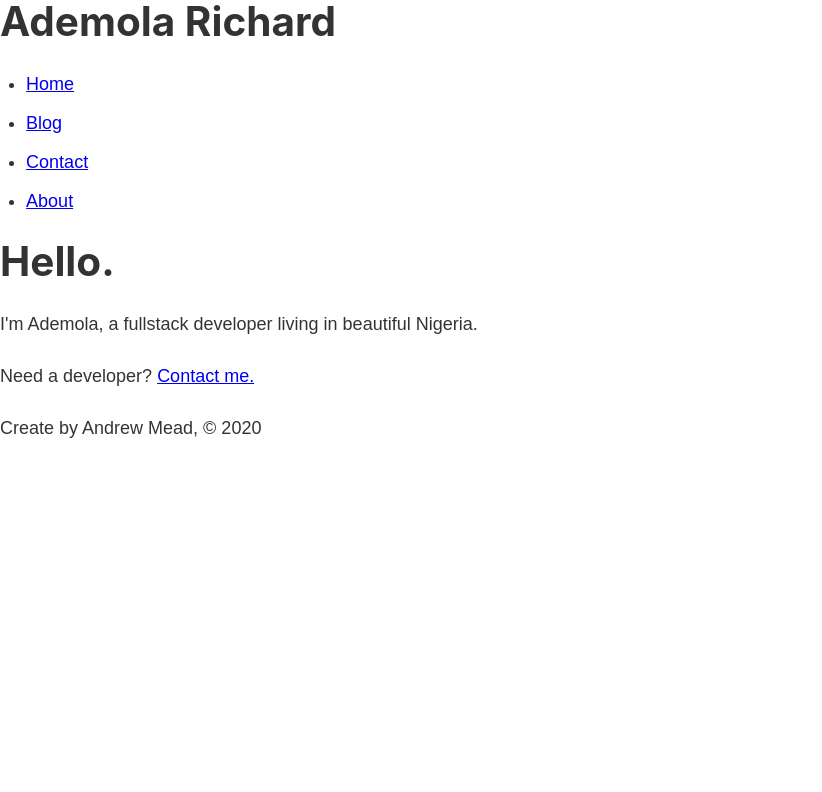
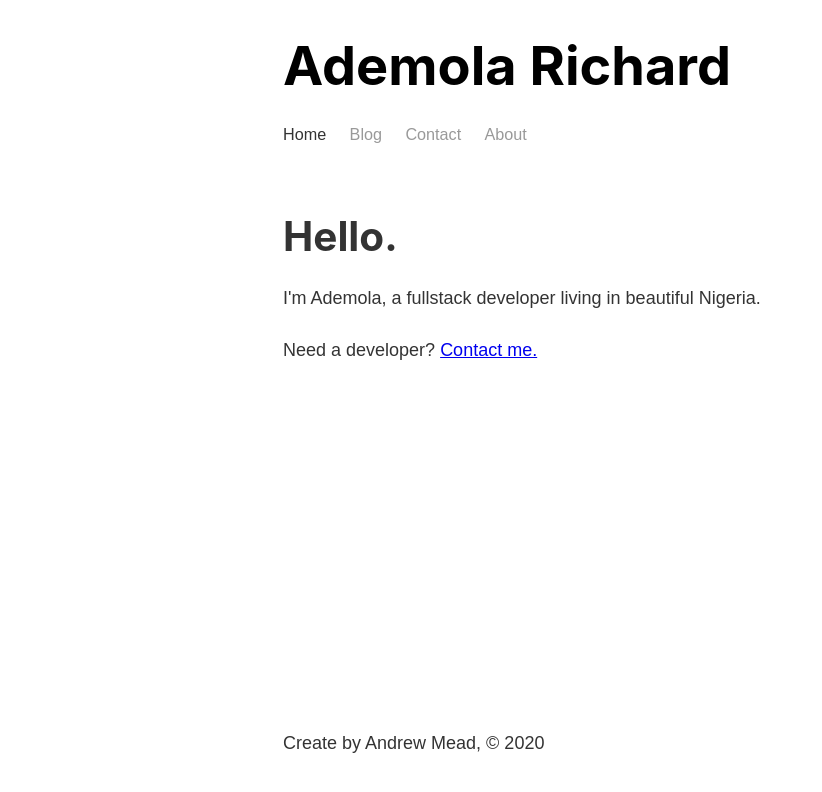
Before and after one commit to Emricky19/gatsby-blog, a Gatsby site: page / in a window 1280 px wide. Shown: the whole page, without its empty margins (0-822 px from the left). Built offline with nearby package versions, Linux system fonts and the light colour scheme; Gatsby itself is replaced by a stand-in of ours.

Commit message:
Added styles

```diff
--- a/src/components/header.js
+++ b/src/components/header.js
@@ -1,23 +1,28 @@
 import React from "react"
 import { Link } from "gatsby"
 
-const header = () => {
+import headerStyles from './header.module.scss'
+
+
+const Header = () => {
   return (
-    <header>
-      <h1>Ademola Richard</h1>
+    <header className={headerStyles.header}>
+      <h1>
+        <Link className={headerStyles.title} to="/">Ademola Richard</Link>
+      </h1>
       <nav>
-        <ul>
+        <ul className={headerStyles.nav_list}>
           <li>
-            <Link to="/">Home</Link>
+            <Link className={headerStyles.nav_item} activeClassName={headerStyles.active_nav_item} to="/">Home</Link>
           </li>
           <li>
-            <Link to="/blog">Blog</Link>
+            <Link className={headerStyles.nav_item} activeClassName={headerStyles.active_nav_item} to="/blog">Blog</Link>
           </li>
           <li>
-            <Link to="/contact">Contact</Link>
+            <Link className={headerStyles.nav_item} activeClassName={headerStyles.active_nav_item} to="/contact">Contact</Link>
           </li>
           <li>
-            <Link to="/about">About</Link>
+            <Link className={headerStyles.nav_item} activeClassName={headerStyles.active_nav_item} to="/about">About</Link>
           </li>
         </ul>
       </nav>
@@ -25,4 +30,4 @@ const header = () => {
   )
 }
 
-export default header
+export default Header
--- /dev/null
+++ b/src/components/header.module.scss
@@ -0,0 +1,27 @@
+.header{
+    padding: 1rem 0 3rem;
+}
+
+.title{
+    color: #000;
+    font-size: 3rem;
+    text-decoration: none;
+}
+.nav_list{
+    display: flex;
+    list-style-type: none;
+    margin: 0;
+}
+
+.nav_item{
+    color: #999999;
+    font-size: .9rem;
+    margin-right: 1.3rem;
+    text-decoration: none;
+}
+.nav_item:hover{
+    color: #666666
+}
+.active_nav_item{
+    color: #333333
+}
--- a/src/components/layout.js
+++ b/src/components/layout.js
@@ -1,17 +1,20 @@
-import React from 'react'
-import Header from './header'
-import Footer from './footer'
+import React from "react"
+import Header from "./header"
+import Footer from "./footer"
 
-import '../styles/index.scss'
+import "../styles/index.scss"
+import layoutStyles from "./layout.module.scss"
 
-const Layout = (props) => {
-    return (
-        <div>
+const Layout = props => {
+  return (
+    <div className={layoutStyles.container}>
+      <div className={layoutStyles.content}>
         <Header />
-            {props.children}
-        <Footer />
-        </div>
-    )
+        {props.children}
+      </div>
+      <Footer />
+    </div>
+  )
 }
 
 export default Layout
--- /dev/null
+++ b/src/components/layout.module.scss
@@ -0,0 +1,13 @@
+.container{
+    margin: 0 auto;
+    max-width: 750px;
+    padding: 1rem;
+
+    display: flex;
+    flex-direction: column;
+    min-height: 100vh;
+}
+
+.content {
+    flex-grow: 1;
+}
```
